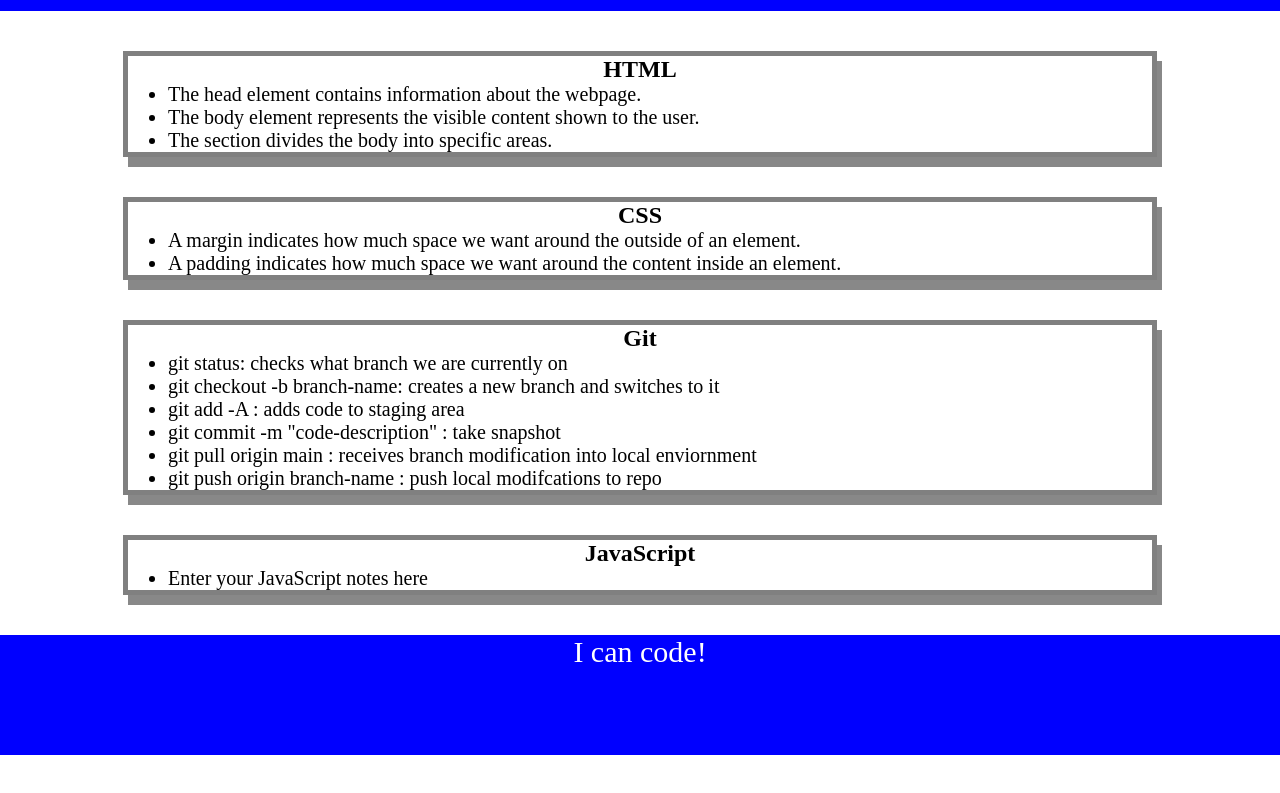
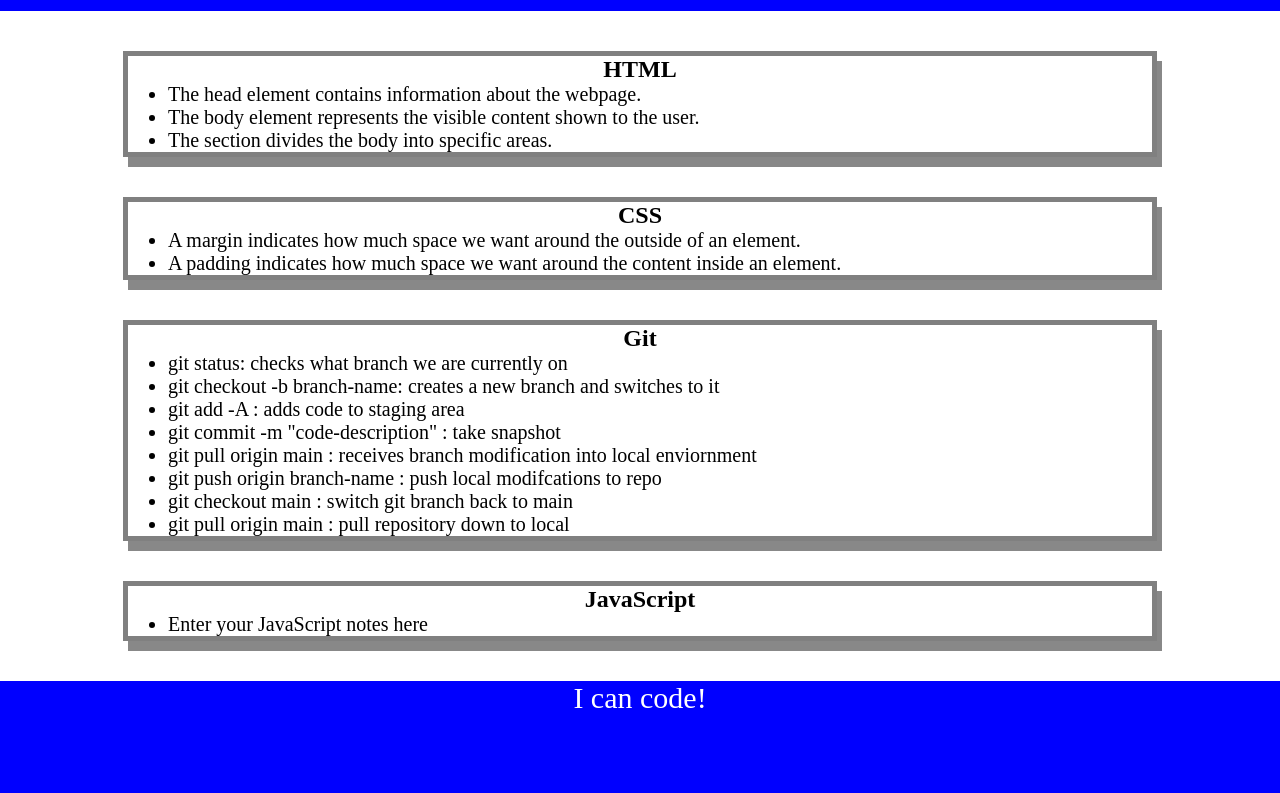
Before and after one commit to bclbrendan/prework-study-guide, a plain HTML site: page prework-study-guide/index.html in a window 1280 px wide. Shown: the part 109-902 px from the top of the page. Before the commit the page ends 864 px from the top, so only its background shows below. Drawn offline with Linux system fonts and the light colour scheme.

Commit message:
add additional notes git

```diff
--- a/prework-study-guide/index.html
+++ b/prework-study-guide/index.html
@@ -41,6 +41,9 @@
         <li>  git commit -m "code-description" : take snapshot</li>
         <li>git pull origin main : receives branch modification into local enviornment</li>
         <li>git push origin branch-name : push local modifcations to repo</li>
+        <li>git checkout main : switch git branch back to main</li>
+        <li> git pull origin main : pull repository down to local</li>
+
         </ul>
       </section>
 
```
